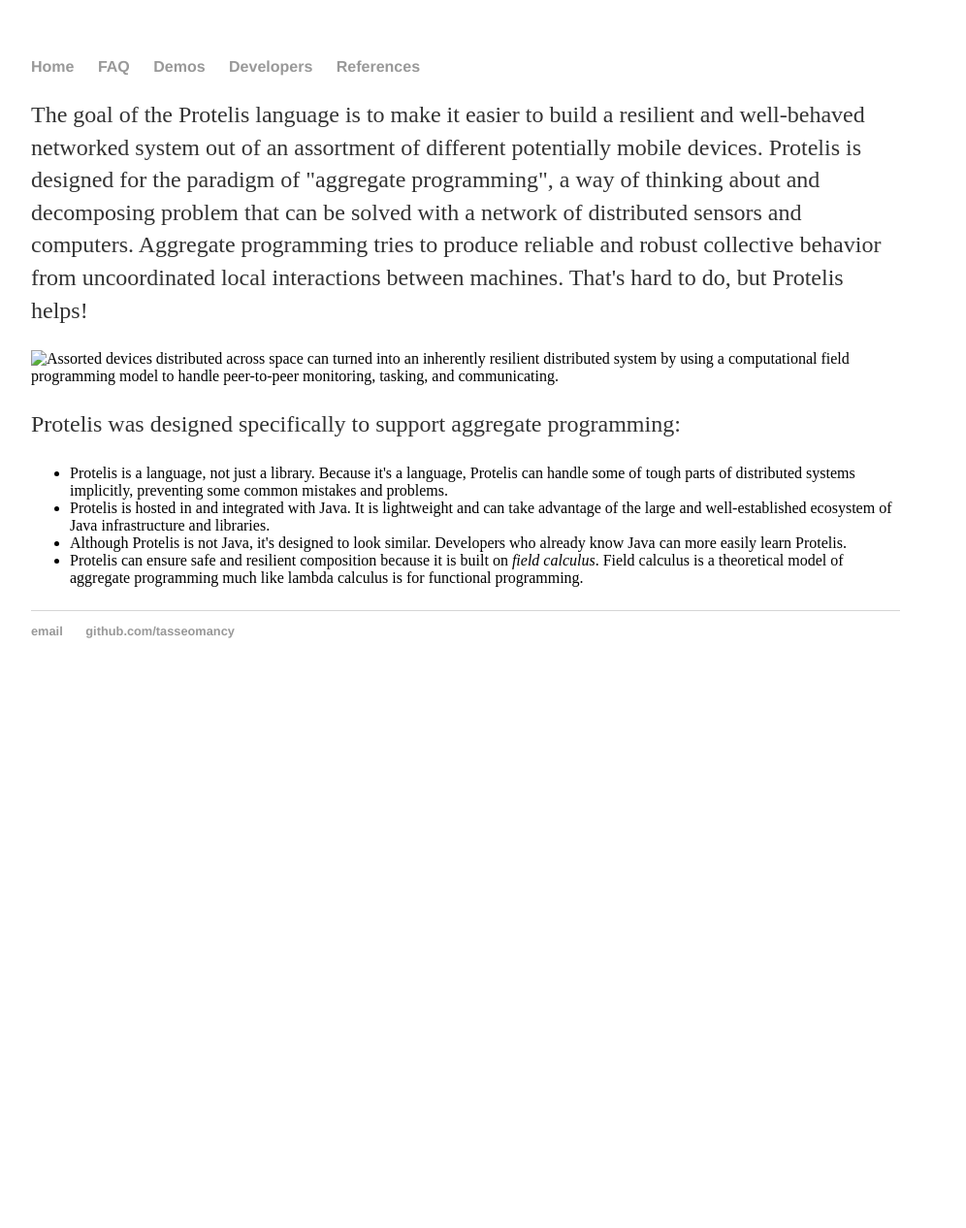
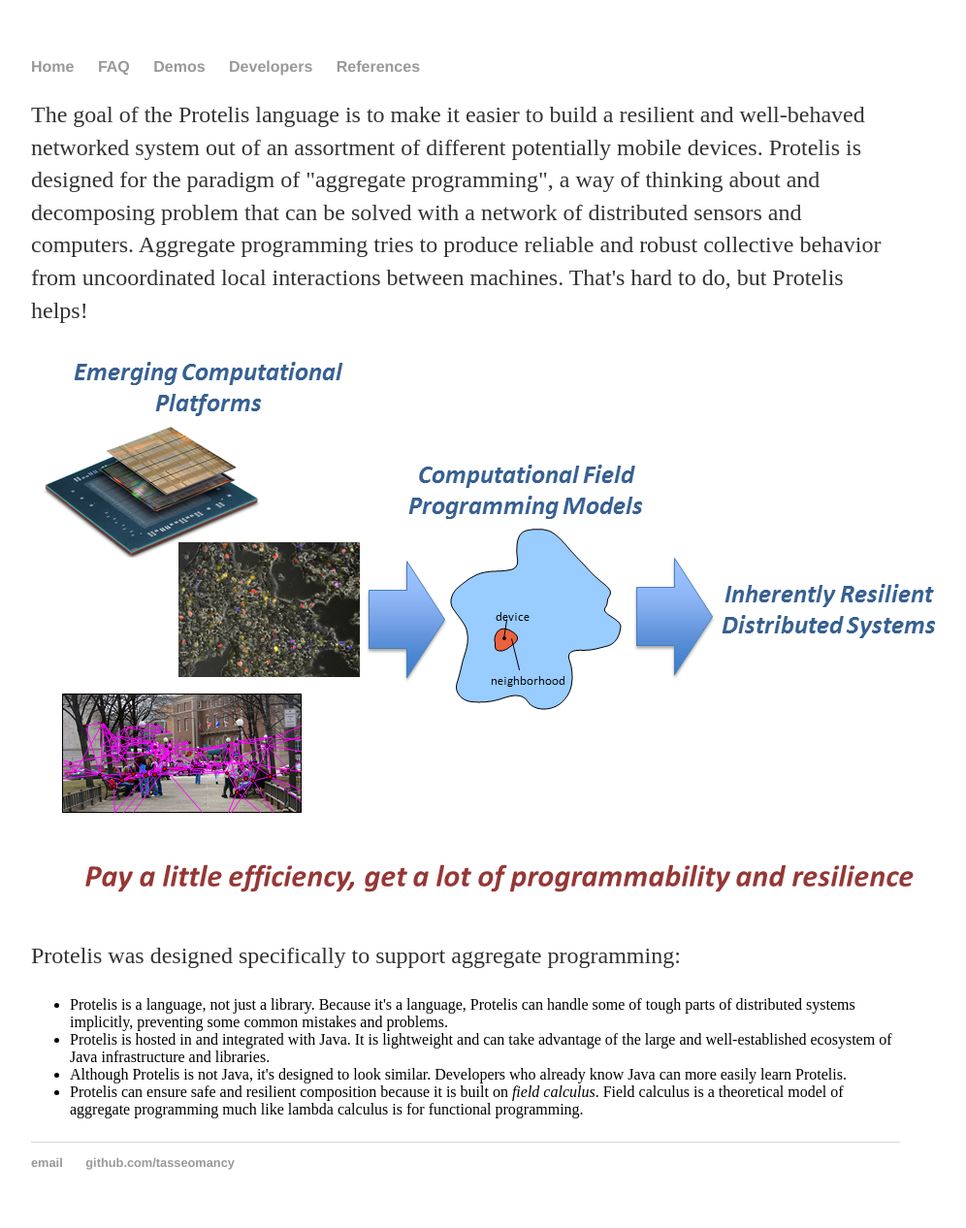
Before and after one commit to tasseomancy/tasseomancy.github.io, a Jekyll site: the page built from index.html, in a window 1280 px wide. Shown: the whole page at 97% size, without its empty margins (160-1156 px from the left). Built offline with Jekyll 4.4.1, drawn with Linux system fonts in a browser that asks for light colours; before the commit the page ends 900 px from its top, so only the background shows below that.

Commit message:
Update index.html

```diff
--- a/index.html
+++ b/index.html
@@ -8,7 +8,7 @@ title: Tasseomancy for all
 <div class="blurb">
 	<p>The goal of the Protelis language is to make it easier to build a resilient and well-behaved networked system out of an assortment of different potentially mobile devices. Protelis is designed for the paradigm of "aggregate programming", a way of thinking about and decomposing problem that can be solved with a network of distributed sensors and computers. Aggregate programming tries to produce reliable and robust collective behavior from uncoordinated local interactions between machines. That's hard to do, but Protelis helps!</p>
 
-<img src="overview.png" alt="Assorted devices distributed across space can turned into an inherently resilient distributed system by using a computational field programming model to handle peer-to-peer monitoring, tasking, and communicating.">
+<img src="/images/overview.png" alt="Assorted devices distributed across space can turned into an inherently resilient distributed system by using a computational field programming model to handle peer-to-peer monitoring, tasking, and communicating.">
 
 	<p>Protelis was designed specifically to support aggregate programming:
 	<ul>
```
